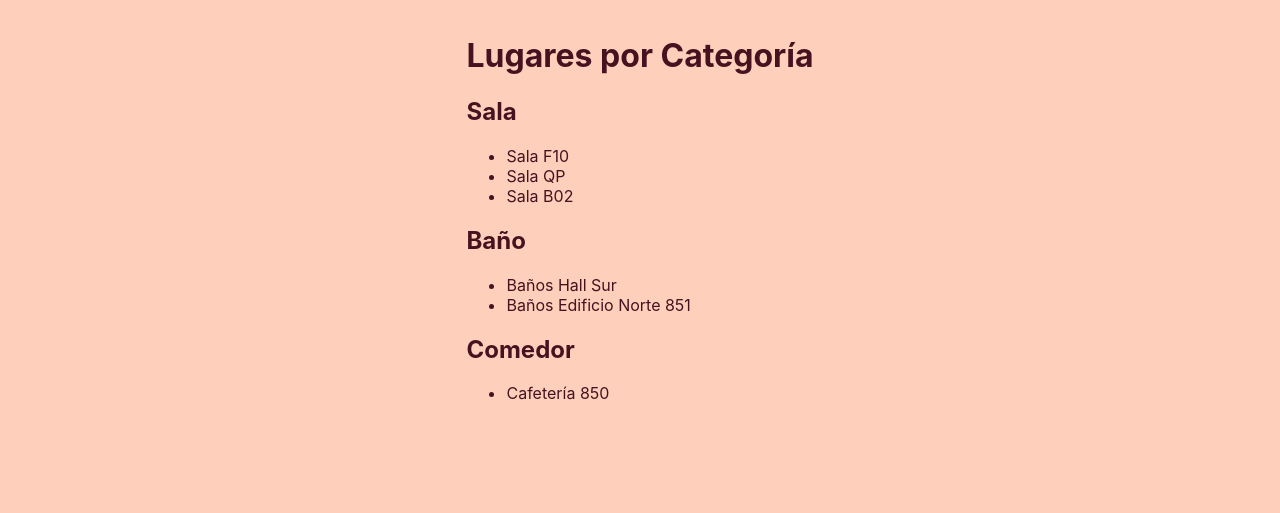
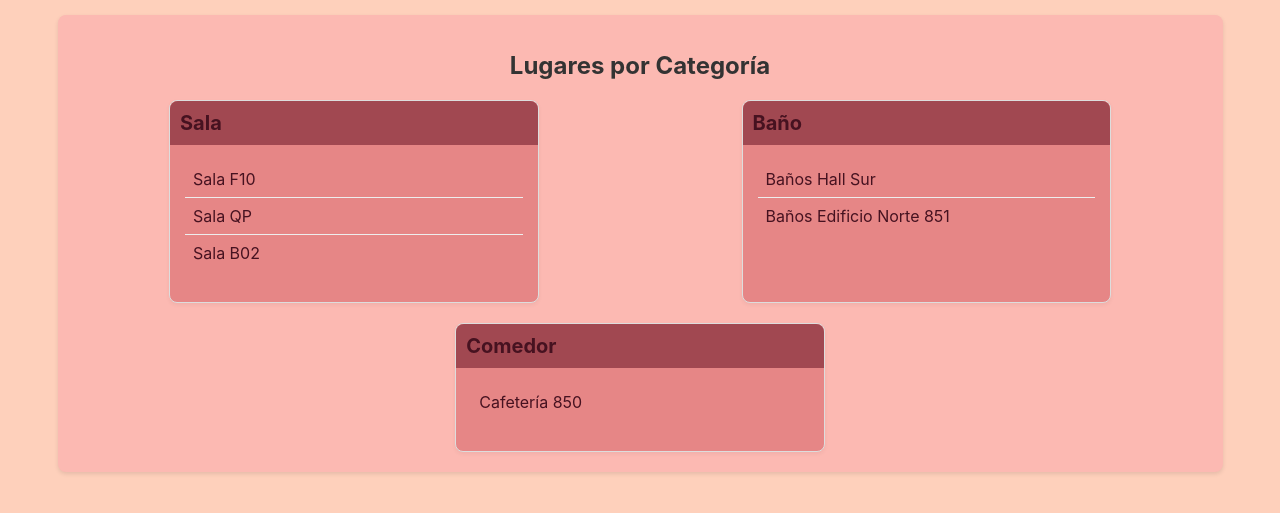
Before and after one commit to DCC-CC4401/2024-1-CC4401-1-grupo-3, a Django app: page /cat in a window 1280 px wide. Shown: the part 64-577 px from the top of the page. Run offline with Django 5.2, Linux system fonts and the light colour scheme; data comes from the database, SQL or seed files in the repository; some web fonts are replaced.

Commit message:
Agrega CSS para listado por categoría

```diff
--- /dev/null
+++ b/estadobuxef/static/css/cat.css
@@ -0,0 +1,59 @@
+.content-container {
+    width: 90%;
+    margin: auto;
+    padding: 20px;
+    background-color: #fcb9b2;
+    border-radius: 8px;
+    box-shadow: 0 2px 4px rgba(0,0,0,0.1);
+}
+
+.main-title {
+    color: #333;
+    font-size: 24px;
+    text-align: center;
+    margin-bottom: 20px;
+}
+
+.categories-container {
+    display: flex;
+    flex-wrap: wrap;
+    gap: 20px;
+    justify-content: space-around;
+}
+
+.category {
+    background-color: #e68686;
+    border: 1px solid #ddd;
+    border-radius: 8px;
+    padding: 15px;
+    box-shadow: 0 2px 4px rgba(0,0,0,0.05);
+    width: 30%;
+}
+
+.category h2 {
+    background-color: #a14851;
+    color: #461220;
+    font-size: 20px;
+    margin: -15px -15px 10px -15px;
+    padding: 10px;
+    border-radius: 8px 8px 0 0;
+}
+
+.category ul {
+    list-style-type: none;
+    padding: 0;
+}
+
+.category li {
+    padding: 8px;
+    border-bottom: 1px solid #eee;
+}
+
+.category li:last-child {
+    border-bottom: none;
+}
+
+.category p {
+    color: #888;
+    font-style: italic;
+}
--- a/estadobuxef/templates/cat.html
+++ b/estadobuxef/templates/cat.html
@@ -4,7 +4,7 @@
 {% block title %}Lugares por Categoría{% endblock %}
 
 {% block css %}
-<link rel="stylesheet" type="text/css" href="{% static 'css/lugares.css' %}">
+<link rel="stylesheet" type="text/css" href="{% static 'css/cat.css' %}">
 {% endblock %}
 
 {% block content %}
```
